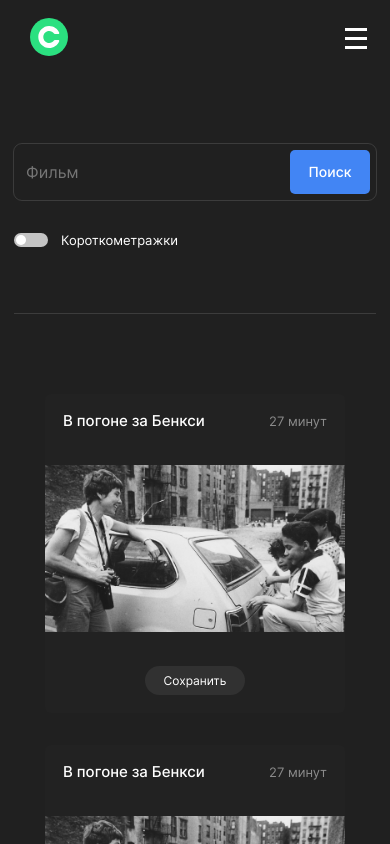
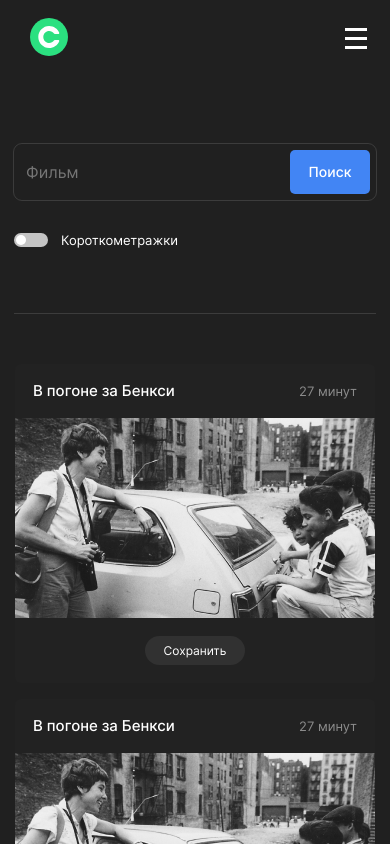
Before and after one commit to artyomtrus/movies-explorer-frontend, a React (Create React App) app: page /movies in a window 390 px wide. Shown: the top 844 px of the page. Built offline with nearby package versions, Linux system fonts and the light colour scheme.

Commit message:
feat: небольшие правки верстки

```diff
--- a/src/components/MoviesCardList/MoviesCardList.css
+++ b/src/components/MoviesCardList/MoviesCardList.css
@@ -37,21 +37,34 @@
 }
 
 @media screen and (max-width: 1100px) {
-  .movies-card-list__container {
+  .movies-card-list {
     margin: 70px 30px 80px;
   }
 
   .movies-card-list__list {
     grid-template-columns: repeat(2, minmax(300px, 360px));
+    row-gap: 35px;
+    column-gap: 24px;
   }
 }
 
 @media screen and (max-width: 720px) {
-  .movies-card-list__container {
-    margin: 70px 10px 80px;
-  }
-
   .movies-card-list__list {
     grid-template-columns: repeat(1, minmax(300px, 360px));
   }
 }
+
+@media screen and (max-width: 480px) {
+  .movies-card-list {
+    margin: 40px 10px 80px;
+  }
+
+  .movies-card-list__list {
+    row-gap: 16px;
+  }
+
+  .movies-card-list__more-button {
+    margin: 50px auto 0;
+    min-width: 240px;
+  }
+}
```
